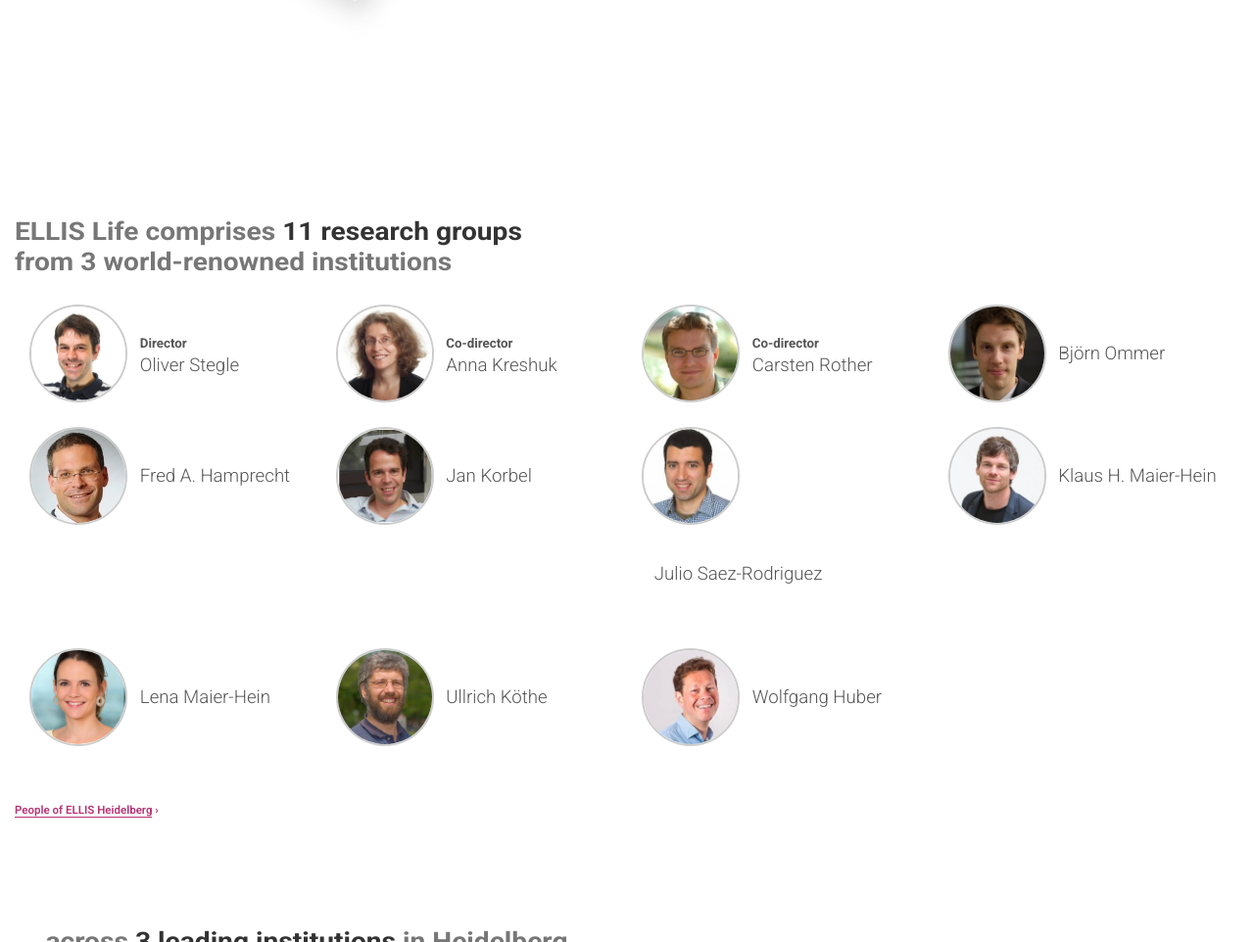
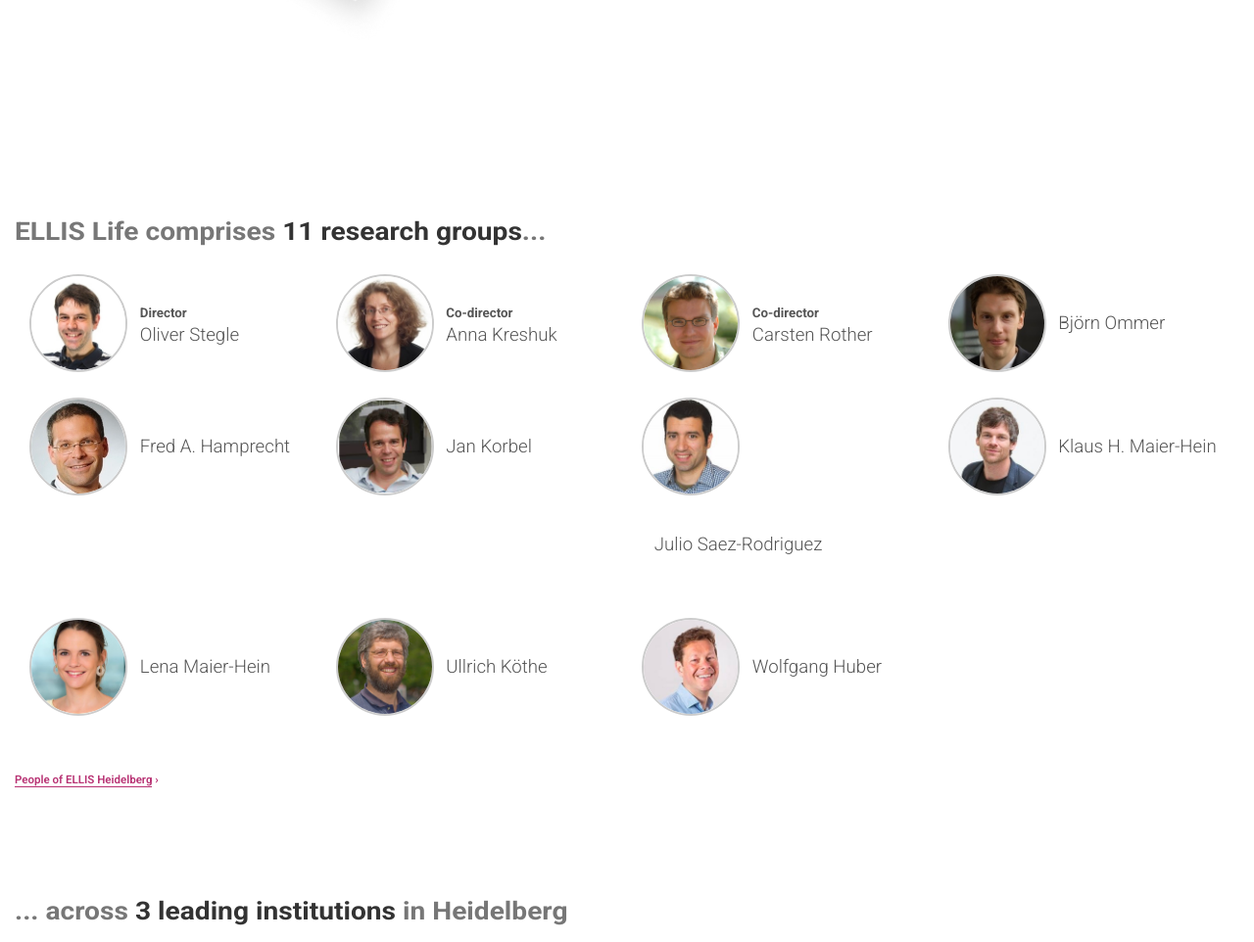
Before and after one commit to n-govindarajan/ellis-life-hd.github.io, a Jekyll site: the page built from pages/0-home.md, in a window 1280 px wide, cut to the strip 1707-2669 px from the top of the page. Shown: the whole strip at 98% size. Built offline with Jekyll 4.4.1, drawn with Linux system fonts in a browser that asks for light colours.

Commit message:
remove redundancy

```diff
--- a/_includes/brand-people.html
+++ b/_includes/brand-people.html
@@ -1,5 +1,5 @@
 <div class="container brand decorate-link">
-    <p class="lead">ELLIS Life comprises <strong>11 research groups</strong><br>from 3 world-renowned institutions</p>
+    <p class="lead">ELLIS Life comprises <strong>11 research groups</strong>...</p>
     <div class="container-fluid">
         <div class="row">
             {% for p in site.data.people %}
```
